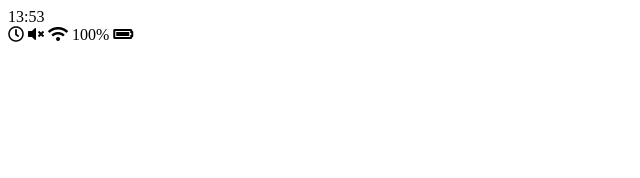
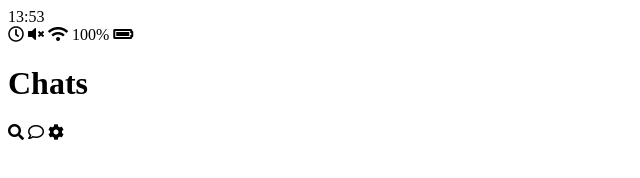
Before and after one commit to givemetarte/kakao-clone, a plain HTML site: page kakaoclone/index.html in a window 1280 px wide. Shown: the whole page, without its empty margins (0-640 px from the left). Drawn offline with Linux system fonts and the light colour scheme.

Commit message:
1.2screen_title
Kakao clone: screen title 만들기

```diff
--- a/kakaoclone/index.html
+++ b/kakaoclone/index.html
@@ -23,5 +23,21 @@
         <i class="fas fa-battery-full"></i>
       </div>
     </div>
+    <header class="header">
+      <div class="header__column">
+        <h1 class="header__title">Chats</h1>
+      </div>
+      <div class="header__column">
+        <span class="header__icon">
+          <i class="fas fa-search"></i>
+        </span>
+        <span class="header__icon">
+          <i class="far fa-comment"></i>
+        </span>
+        <span class="header__icon">
+          <i class="fas fa-cog"></i>
+        </span>
+      </div>
+    </header>
   </body>
 </html>
```
